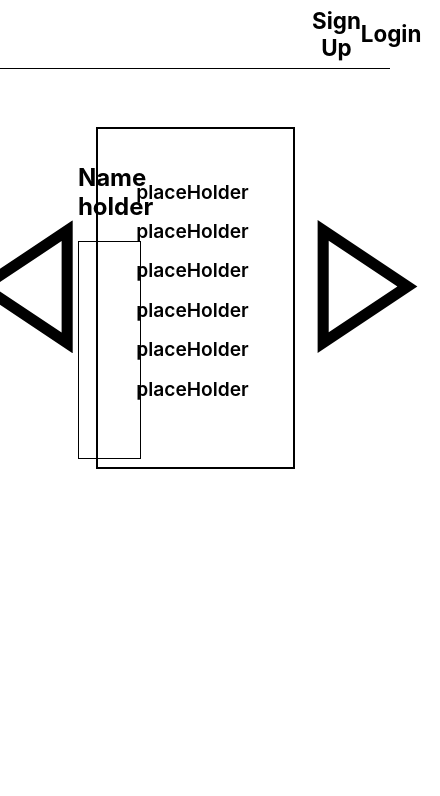
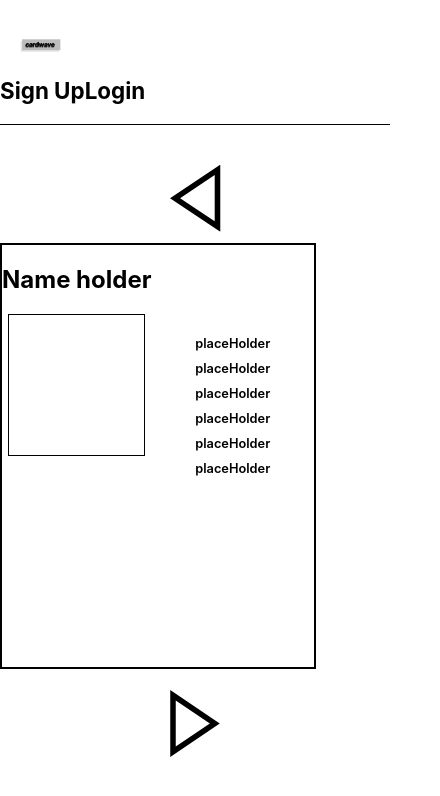
Before and after one commit to owen-na/CSCI4300-Final-project, a React (Create React App) app: page / in a window 390 px wide. Shown: the top 796 px of the page, 440 px wide, since content can reach past the window. Built offline with nearby package versions, Linux system fonts and the light colour scheme.

Commit message:
If login button pressed, edit button shows up. Made all components to be responsive design. Added logo to the header.

```diff
--- a/src/App.css
+++ b/src/App.css
@@ -15,6 +15,7 @@ button {
   margin-top: 5%;
   /* overflow-x: hidden; */
   /* white-space: nowrap; */
+  width: 100%;
 }
 
 .barrow {
@@ -24,3 +25,19 @@ button {
 button img {
   width: 10em;
 }
+
+@media screen and (max-width: 768px) {
+  .mainParent {
+    flex-direction: column;
+  }
+
+  .horizontalScroll {
+    margin-top: 2%;
+    overflow-x: auto;
+    white-space: nowrap;
+  }
+
+  button img {
+    width: 5em;
+  }
+}
--- a/src/App.js
+++ b/src/App.js
@@ -8,22 +8,22 @@ import arrow from "./assets/arrow.svg";
 import React, { useState } from 'react';
 
 export default function App() {
-  const [loggedIn, setLoggedIn] = useState(false);
+  const [isloggedIn, setLoggedIn] = useState(false);
 
   return (
     <>
       <Routes>
-        <Route path="/Pages/Login" element={<Login />} />
+        <Route path="/Pages/Login" element={<Login setLoggedIn={setLoggedIn} />} />
         <Route path="/Pages/SignIn" element={<SignIn />} />
         <Route path="/" element={
           <>
-          <Header />
+            <Header isloggedIn={isloggedIn} />
             <div className="mainParent">
               <button type="button">
                 <img src={arrow} alt="Backarrow" className="barrow" />
               </button>
               <div className="horizontalScroll">
-        <Card loggedIn={loggedIn} />
+                <Card isloggedIn={isloggedIn} />
               </div>
               <button type="button">
                 <img src={arrow} alt="arrow" className="farrow" />
--- a/src/Components/Card/Card.jsx
+++ b/src/Components/Card/Card.jsx
@@ -1,26 +1,20 @@
 import "../../styles/card.css";
-import React, { useState } from 'react';
+import React, { useState, useEffect } from "react";
 
-export default function Card(props) {
-  /*
-  * Default condition.
-  */
-  const [loggedIn, setLoggedIn] = useState(false);
+export default function Card({ isLoggedIn }) {
   const [editing, setEditing] = useState(false);
-  const [showAddBtn, setShowAddBtn] = useState(false);
-  const [showDeleteBtn, setShowDeleteBtn] = useState(false);
 
   const handleEditClick = () => {
-    setEditing(true);
-    setShowAddBtn(false);
-    setShowDeleteBtn(false);
-  }; // When EditBtn clicked.
+    if (isLoggedIn) {
+      setEditing(true);
+    } else {
+      alert("Please log in to edit the card.");
+    }
+  };
 
   const handleSaveClick = () => {
     setEditing(false);
-    setShowAddBtn(false);
-    setShowDeleteBtn(false);
-  }; // When SaveBtn clicked.
+  };
 
   return (
     <div className="parent">
@@ -35,20 +29,26 @@ export default function Card(props) {
         <p>placeHolder</p>
         <p>placeHolder</p>
         <p>placeHolder</p>
-        {loggedIn && !editing && ( /* Logged in but editBtn not clicked. */
+        {isLoggedIn && !editing && (
           <button className="editBtn" onClick={handleEditClick}>
             Edit
           </button>
         )}
-        {loggedIn && editing && ( /* Logged in and editBtn clicked. */
-          <div>
-            {showAddBtn && <button className="addBtn">Add Image</button>}
-            {showDeleteBtn && <button className="deleteBtn">Delete Image</button>}
-            {!showAddBtn && !showDeleteBtn && (
-              <button onClick={() => setShowAddBtn(true)}>Add Image</button>
-            )}
-            <button onClick={handleSaveClick}>Save</button>
-          </div>
+        {editing && (
+          <>
+            <button className="addBtn" onClick={() => console.log("Add")}>
+              Add
+            </button>
+            <button
+              className="deleteBtn"
+              onClick={() => console.log("Delete")}
+            >
+              Delete
+            </button>
+            <button className="saveBtn" onClick={handleSaveClick}>
+              Save
+            </button>
+          </>
         )}
       </div>
     </div>
--- a/src/Components/Header/Header.jsx
+++ b/src/Components/Header/Header.jsx
@@ -1,9 +1,15 @@
 import "../../styles/header.css";
+import logo from '../../styles/CardWave.png';
 import { Link } from "react-router-dom";
 
 export default function Header() {
   return (
     <div className="header">
+      <div className="logo">
+        <Link to="/">
+          <img src={logo} alt="" />
+        </Link>
+      </div>
       <div className="links">
         <Link to="../Pages/SignIn">Sign Up</Link>
         <Link to="../Pages/Login">Login</Link>
--- a/src/Pages/Login.jsx
+++ b/src/Pages/Login.jsx
@@ -1,7 +1,22 @@
 import "../styles/login.css";
-import { Link } from "react-router-dom";
+import { Link, useNavigate } from "react-router-dom";
+import { useState } from "react";
+import Card from "../Components/Card/Card";
 
-export default function Login() {
+export default function Login({ setLoggedIn }) {
+  const navigate = useNavigate();
+  const [isLoggedIn, setIsLoggedIn] = useState(false);
+
+  const handleSubmit = (event) => {
+    event.preventDefault();
+    setIsLoggedIn(true);
+    setLoggedIn(true);
+  };
+
+  if (isLoggedIn) {
+    return <Card isLoggedIn={true} />;
+  }
+
   return (
     <>
       <div>
@@ -12,21 +27,28 @@ export default function Login() {
         </Link>
       </div>
       <div className="loginForm">
-        <form>
-          <h1>Login</h1>
-          <label for="email">email</label>
-          <input type="email" name="email" required></input>
-          <label for="password">password</label>
-          <input type="password" name="password" requried></input>
-          <button type="submit">login</button>
+        <h1>Login</h1>
+        <form onSubmit={handleSubmit}>
+          <label htmlFor="email">Email</label>
+          <input
+            type="email"
+            name="email"
+            placeholder="Enter your email"
+            required
+          ></input>
+          <label htmlFor="password">Password</label>
+          <input
+            type="password"
+            name="password"
+            placeholder="Enter your password"
+            required
+          ></input>
+          <button type="submit">Login</button>
         </form>
         <p>
-          need an account? <Link to="/Pages/SignIn">Sign Up</Link>
+          Need an account? <Link to="/Pages/SignIn">Sign Up</Link>
         </p>
       </div>
     </>
   );
 }
-
-// need onSession checker
-// need to make sure form connects to db later
--- a/src/Pages/SignIn.jsx
+++ b/src/Pages/SignIn.jsx
@@ -11,13 +11,13 @@ export default function SignIn() {
           </button>
         </Link>
       </div>
-      <div className="signInForm">
+      <div className="loginForm signInForm">
         <form>
           <h1>Sign Up</h1>
-          <label for="email">email</label>
-          <input type="email" name="email" required></input>
-          <label for="password">password</label>
-          <input type="password" name="password" requried></input>
+          <label htmlFor="email">email</label>
+          <input type="email" name="email" required />
+          <label htmlFor="password">password</label>
+          <input type="password" name="password" required />
           <button type="submit">sign up</button>
         </form>
         <p>
--- a/src/styles/card.css
+++ b/src/styles/card.css
@@ -1,22 +1,18 @@
 .parent {
-    width: 50vw; /* i want it at 50% */
-    height: 40vh; /* i want it at 40% */
-    background-color: white;
+  width: 100%;
+  height: 30vh;
   border: 2px solid black;
   display: flex;
-    align-items: center;
-    justify-content: space-evenly;
-  }
-
-  h2 {
-    margin-top: 0;
+  margin-bottom: 20px;
 }
 
 .imageHolder {
-    width: 35%;
-    height: 80%;
-    right: 12.5%;
-    position: relative;
+  width: 70%;
+  height: 60%;
+  display: flex;
+  flex-direction: column;
+  align-items: center;
+  justify-content: center;
 }
 
 .image {
@@ -26,21 +22,27 @@
 }
 
 .stats {
-    position: relative;
-    right: 20%;
+  width: 100%;
+  height: 40%;
   display: flex;
-    height: 70%;
   flex-direction: column;
+  align-items: center;
+  justify-content: space-between;
+  padding: 0 20px;
+  margin-top: 40px;
 }
 
 .stats p {
-    flex-grow: 1;
   margin: 0;
   font-weight: 600;
   font-size: 1.2em;
+  text-align: center;
 }
 
-  .editBtn, .addBtn, .deleteBtn, button[type="submit"] {
+.editBtn,
+.addBtn,
+.deleteBtn,
+button[type="submit"] {
   background-color: transparent;
   color: black;
   border: none;
@@ -48,4 +50,51 @@
   cursor: pointer;
   font-weight: bold;
   font-size: 16px;
+  margin-top: 10px;
 }
+
+/* Media Queries */
+@media (max-width: 768px) {
+  .parent {
+    height: 50vh;
+  }
+
+  .imageHolder {
+    height: 50%;
+  }
+
+  .stats {
+    height: 50%;
+    flex-direction: column;
+    justify-content: center;
+    padding: 20px;
+  }
+
+  .stats p {
+    font-size: 1em;
+    margin-bottom: 10px;
+  }
+}
+
+@media (max-width: 576px) {
+  .parent {
+    width: 80vw;
+    height: 50vh;
+  }
+
+  .imageHolder {
+    height: 50%;
+  }
+
+  .stats {
+    height: 50%;
+    flex-direction: column;
+    justify-content: center;
+    padding: 20px;
+  }
+
+  .stats p {
+    font-size: 0.8em;
+    margin-bottom: 10px;
+  }
+}
--- a/src/styles/header.css
+++ b/src/styles/header.css
@@ -1,3 +1,4 @@
+/* Default styles */
 .header {
     width: 100vw;
     height: 8vh;
@@ -20,6 +21,25 @@ a {
     font-weight: 700;
   }
 
+  .logo {
+    width: 20%;
+    height: 60%;
+    margin-right: auto;
+    margin-bottom: 10px;
+    margin-top: 10px;
+    display: flex;
+    align-items: center;
+    justify-content: flex-start; /* align the logo to the very left */
+    padding-left: 20px; /* add some padding to avoid the logo covering the border */
+    box-sizing: border-box; /* include padding in the width of the element */
+  }
+
+  .logo img {
+    width: 70%;
+    height: 600%;
+    object-fit: contain;
+  }
+
   .links {
     display: flex;
     position: relative;
@@ -33,3 +53,29 @@ a {
   .spacer {
     size: 1em;
   }
+
+  /* Media query for smaller screens */
+  @media screen and (max-width: 768px) {
+    .header {
+      flex-direction: column;
+      height: auto;
+      padding: 20px 0;
+      justify-content: space-between; /* align sign up and log in links to the left */
+    }
+
+    .links {
+      width: 100%;
+      margin-top: 10px;
+      flex-direction: row; /* change back to row for sign up and log in links */
+      justify-content: flex-start; /* align sign up and log in links to the left */
+    }
+
+    .spacer {
+      display: none;
+    }
+
+    .signup,
+    .login {
+      margin-right: auto; /* push sign up and log in links to the left */
+    }
+  }
--- a/src/styles/login.css
+++ b/src/styles/login.css
@@ -1,6 +1,9 @@
 .loginForm {
-    margin: 20px auto;
-    padding: 20px;
+  display: flex;
+  flex-direction: column;
+  align-items: center;
+  margin: 40px auto;
+  padding: 40px;
   max-width: 400px;
   border: 1px solid #ccc;
   border-radius: 5px;
@@ -9,20 +12,34 @@
 
 .loginForm h1 {
   margin-top: 0;
+  margin-bottom: 20px;
+  font-size: 2em;
+  font-weight: bold;
+  color: #656A67;
 }
 
 .loginForm label {
   display: block;
-    margin-bottom: 5px;
+  margin-bottom: 10px;
+  font-size: 1.2em;
+  font-weight: bold;
+  color: #656A67;
 }
 
 .loginForm input[type="email"],
 .loginForm input[type="password"] {
   width: 100%;
   padding: 10px;
-    margin-bottom: 10px;
+  margin-bottom: 20px;
   border: 1px solid #ccc;
   border-radius: 3px;
+  font-size: 1.2em;
+  color: #656A67;
+}
+
+.loginForm input[type="email"]::placeholder,
+.loginForm input[type="password"]::placeholder {
+  color: #bbb;
 }
 
 .loginForm button[type="submit"] {
@@ -34,13 +51,19 @@
   border: none;
   border-radius: 3px;
   cursor: pointer;
+  font-size: 1.2em;
+  font-weight: bold;
+  margin-bottom: 20px;
 }
 
 .loginForm p {
   margin-top: 10px;
   text-align: center;
+  font-size: 1.2em;
+  color: #656A67;
 }
 
 .loginForm a {
   color: #000000;
+  font-weight: bold;
 }
--- a/src/styles/signin.css
+++ b/src/styles/signin.css
@@ -29,7 +29,7 @@
   display: block;
   width: 100%;
   padding: 10px;
-    background-color: #656A67;
+  background-color: #656a67;
   color: white;
   border: none;
   border-radius: 3px;
```
Also changed, not shown: src/styles/CardWave.png (added). Lines whose indentation alone changed are shown as unchanged.
